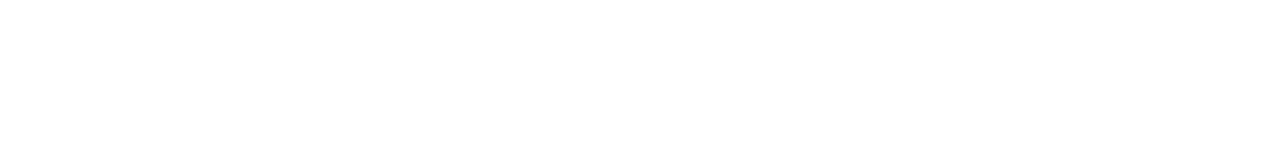
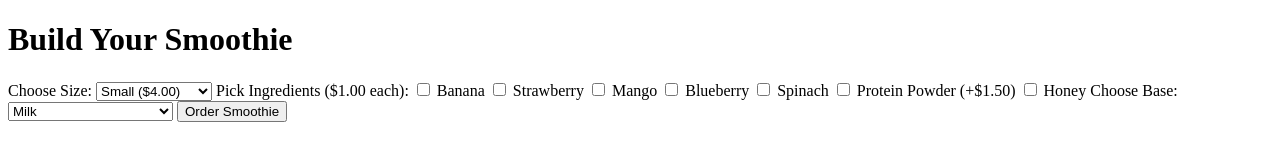
Before and after one commit to sdhxwan/COMP1073-25W-GroupNumber7-Assigment2, a plain HTML site: page index.html in a window 1280 px wide. Drawn offline with Linux system fonts and the light colour scheme.

Commit message:
added the forms to select from like size ingredients and other stuff also include the script to js

```diff
--- a/index.html
+++ b/index.html
@@ -6,4 +6,38 @@
         <title>Order Your Smoothie</title>
         <link rel="stylesheet" href="./css/style.css">
     </head>
+    <body>
+        <div class="container">
+            <h1>Build Your Smoothie</h1>
+            <form id="smoothieForm">
+                <label for="size">Choose Size:</label>
+                <select id="size">
+                    <option value="small">Small ($4.00)</option>
+                    <option value="medium">Medium ($5.50)</option>
+                    <option value="large">Large ($7.00)</option>
+                </select>
+
+                <label>Pick Ingredients ($1.00 each):</label>
+                <input type="checkbox" name="ingredients" value="banana"> Banana
+                <input type="checkbox" name="ingredients" value="strawberry"> Strawberry
+                <input type="checkbox" name="ingredients" value="mango"> Mango
+                <input type="checkbox" name="ingredients" value="blueberry"> Blueberry
+                <input type="checkbox" name="ingredients" value="spinach"> Spinach
+                <input type="checkbox" name="ingredients" value="protein powder"> Protein Powder (+$1.50)
+                <input type="checkbox" name="ingredients" value="honey"> Honey
+
+                <label for="base">Choose Base:</label>
+                <select id="base">
+                    <option value="milk">Milk</option>
+                    <option value="almond milk">Almond Milk (+$0.50)</option>
+                    <option value="yogurt">Yogurt (+$0.50)</option>
+                    <option value="coconut water">Coconut Water (+$0.50)</option>
+                </select>
+
+                <button type="button" id="orderButton">Order Smoothie</button>
+            </form>
+            <div id="orderSummary"></div>
+        </div>
+        <script src="script.js"></script>
+    </body>
 </html>
```
